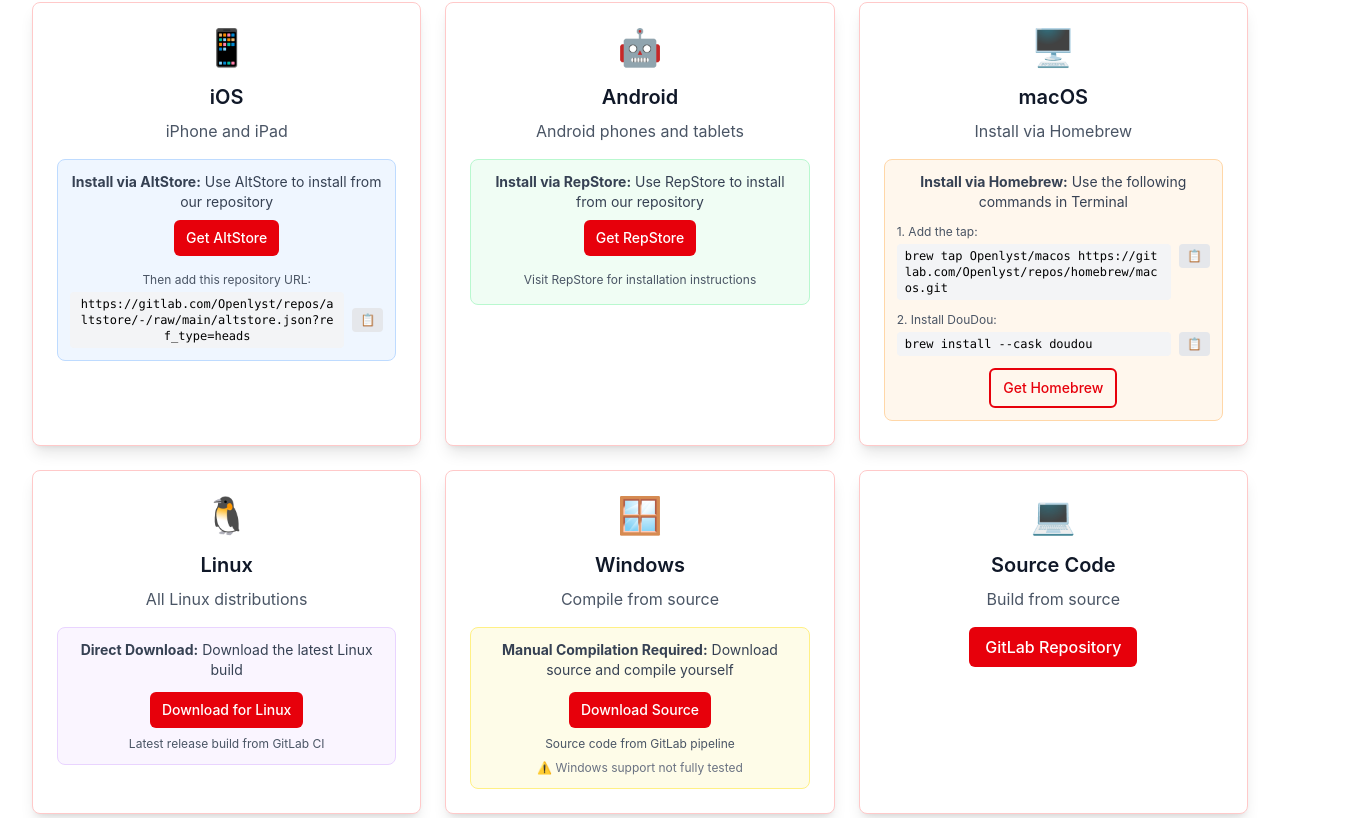
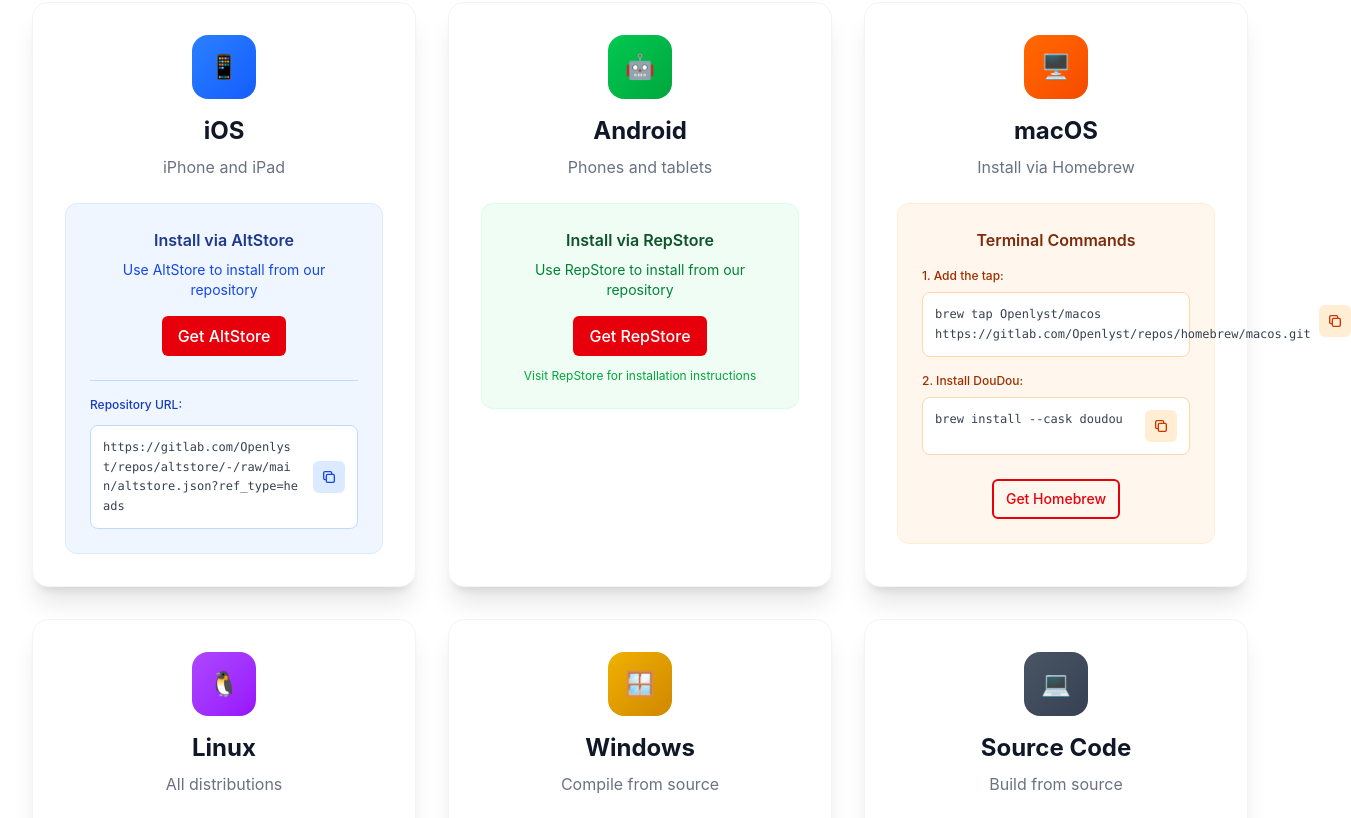
Before and after one commit to openlyst/openlyst, a SvelteKit app: page /apps/doudou in a window 1280 px wide. Shown: the part 1456-2274 px from the top of the page, 1351 px wide, since content can reach past the window. Built offline with nearby package versions, Linux system fonts and the light colour scheme.

Commit message:
Revamp download section styling and improve accessibility for iOS, Android, macOS, Linux, and Windows platforms

```diff
--- a/src/routes/apps/doudou/+page.svelte
+++ b/src/routes/apps/doudou/+page.svelte
@@ -143,28 +143,37 @@
   background="default"
 >
   {#snippet children()}
-    <div id="downloads" class="grid grid-cols-1 md:grid-cols-2 lg:grid-cols-3 gap-6">
+    <div id="downloads" class="grid grid-cols-1 md:grid-cols-2 xl:grid-cols-3 gap-8">
       <!-- iOS -->
-      <div class="bg-white rounded-lg shadow-lg p-6 border border-red-200 text-center">
-        <div class="text-4xl mb-4">📱</div>
-        <h3 class="text-xl font-semibold text-gray-900 mb-2">iOS</h3>
-        <p class="text-gray-600 mb-4">iPhone and iPad</p>
-        <div class="p-3 bg-blue-50 border border-blue-200 rounded-lg">
-          <p class="text-sm text-gray-700 mb-2">
-            <strong>Install via AltStore:</strong> Use AltStore to install from our repository
-          </p>
-          <div class="space-y-2">
-            <Button text="Get AltStore" href="https://altstore.io" variant="primary" size="sm" />
-            <div class="mt-2">
-              <p class="text-xs text-gray-600 mb-1">Then add this repository URL:</p>
-              <div class="flex items-center gap-2 justify-center">
-                <code class="bg-gray-100 px-2 py-1 rounded text-xs break-all">https://gitlab.com/Openlyst/repos/altstore/-/raw/main/altstore.json?ref_type=heads</code>
+      <div class="bg-white rounded-2xl shadow-xl p-8 border border-gray-100 hover:shadow-2xl transition-shadow duration-300">
+        <div class="text-center mb-6">
+          <div class="w-16 h-16 bg-gradient-to-br from-blue-500 to-blue-600 rounded-2xl flex items-center justify-center mx-auto mb-4">
+            <span class="text-2xl">📱</span>
+          </div>
+          <h3 class="text-2xl font-bold text-gray-900 mb-2">iOS</h3>
+          <p class="text-gray-500">iPhone and iPad</p>
+        </div>
+
+        <div class="bg-blue-50 rounded-xl p-6 border border-blue-100">
+          <div class="text-center mb-4">
+            <h4 class="font-semibold text-blue-900 mb-2">Install via AltStore</h4>
+            <p class="text-sm text-blue-700 mb-4">Use AltStore to install from our repository</p>
+            <Button text="Get AltStore" href="https://altstore.io" variant="primary" size="md" />
+          </div>
+
+          <div class="mt-6 pt-4 border-t border-blue-200">
+            <p class="text-xs font-medium text-blue-800 mb-3">Repository URL:</p>
+            <div class="bg-white rounded-lg p-3 border border-blue-200">
+              <div class="flex items-center gap-2">
+                <code class="text-xs text-gray-700 flex-1 break-all leading-relaxed">https://gitlab.com/Openlyst/repos/altstore/-/raw/main/altstore.json?ref_type=heads</code>
                 <button
                   onclick={() => navigator.clipboard.writeText('https://gitlab.com/Openlyst/repos/altstore/-/raw/main/altstore.json?ref_type=heads')}
-                  class="bg-gray-200 hover:bg-gray-300 px-2 py-1 rounded text-xs font-medium transition-colors"
+                  class="bg-blue-100 hover:bg-blue-200 text-blue-700 p-2 rounded-md transition-colors"
                   title="Copy URL"
                 >
-                  📋
+                  <svg class="w-4 h-4" fill="none" stroke="currentColor" viewBox="0 0 24 24">
+                    <path stroke-linecap="round" stroke-linejoin="round" stroke-width="2" d="M8 16H6a2 2 0 01-2-2V6a2 2 0 012-2h8a2 2 0 012 2v2m-6 12h8a2 2 0 002-2v-8a2 2 0 00-2-2h-8a2 2 0 00-2 2v8a2 2 0 002 2z" />
+                  </svg>
                 </button>
               </div>
             </div>
@@ -173,116 +182,150 @@
       </div>
 
       <!-- Android -->
-      <div class="bg-white rounded-lg shadow-lg p-6 border border-red-200 text-center">
-        <div class="text-4xl mb-4">🤖</div>
-        <h3 class="text-xl font-semibold text-gray-900 mb-2">Android</h3>
-        <p class="text-gray-600 mb-4">Android phones and tablets</p>
-        <div class="p-3 bg-green-50 border border-green-200 rounded-lg">
-          <p class="text-sm text-gray-700 mb-2">
-            <strong>Install via RepStore:</strong> Use RepStore to install from our repository
-          </p>
-          <div class="space-y-2">
-            <Button text="Get RepStore" href="https://gitlab.com/HttpAnimations/repstore" variant="primary" size="sm" />
-            <div class="mt-2">
-              <p class="text-xs text-gray-600 mb-1">Visit RepStore for installation instructions</p>
-            </div>
+      <div class="bg-white rounded-2xl shadow-xl p-8 border border-gray-100 hover:shadow-2xl transition-shadow duration-300">
+        <div class="text-center mb-6">
+          <div class="w-16 h-16 bg-gradient-to-br from-green-500 to-green-600 rounded-2xl flex items-center justify-center mx-auto mb-4">
+            <span class="text-2xl">🤖</span>
+          </div>
+          <h3 class="text-2xl font-bold text-gray-900 mb-2">Android</h3>
+          <p class="text-gray-500">Phones and tablets</p>
+        </div>
+
+        <div class="bg-green-50 rounded-xl p-6 border border-green-100">
+          <div class="text-center">
+            <h4 class="font-semibold text-green-900 mb-2">Install via RepStore</h4>
+            <p class="text-sm text-green-700 mb-4">Use RepStore to install from our repository</p>
+            <Button text="Get RepStore" href="https://gitlab.com/HttpAnimations/repstore" variant="primary" size="md" />
+            <p class="text-xs text-green-600 mt-3">Visit RepStore for installation instructions</p>
           </div>
         </div>
       </div>
 
       <!-- macOS -->
-      <div class="bg-white rounded-lg shadow-lg p-6 border border-red-200 text-center">
-        <div class="text-4xl mb-4">🖥️</div>
-        <h3 class="text-xl font-semibold text-gray-900 mb-2">macOS</h3>
-        <p class="text-gray-600 mb-4">Install via Homebrew</p>
-        <div class="p-3 bg-orange-50 border border-orange-200 rounded-lg">
-          <p class="text-sm text-gray-700 mb-3">
-            <strong>Install via Homebrew:</strong> Use the following commands in Terminal
-          </p>
-          <div class="space-y-3 text-left">
+      <div class="bg-white rounded-2xl shadow-xl p-8 border border-gray-100 hover:shadow-2xl transition-shadow duration-300">
+        <div class="text-center mb-6">
+          <div class="w-16 h-16 bg-gradient-to-br from-orange-500 to-orange-600 rounded-2xl flex items-center justify-center mx-auto mb-4">
+            <span class="text-2xl">🖥️</span>
+          </div>
+          <h3 class="text-2xl font-bold text-gray-900 mb-2">macOS</h3>
+          <p class="text-gray-500">Install via Homebrew</p>
+        </div>
+
+        <div class="bg-orange-50 rounded-xl p-6 border border-orange-100">
+          <h4 class="font-semibold text-orange-900 mb-4 text-center">Terminal Commands</h4>
+
+          <div class="space-y-4">
             <div>
-              <p class="text-xs text-gray-600 mb-1">1. Add the tap:</p>
-              <div class="flex items-start gap-2">
-                <code class="bg-gray-100 px-2 py-1 rounded text-xs flex-1 break-all">brew tap Openlyst/macos https://gitlab.com/Openlyst/repos/homebrew/macos.git</code>
-                <button
-                  onclick={() => navigator.clipboard.writeText('brew tap Openlyst/macos https://gitlab.com/Openlyst/repos/homebrew/macos.git')}
-                  class="bg-gray-200 hover:bg-gray-300 px-2 py-1 rounded text-xs font-medium transition-colors flex-shrink-0"
-                  title="Copy command"
-                >
-                  📋
-                </button>
+              <p class="text-xs font-medium text-orange-800 mb-2">1. Add the tap:</p>
+              <div class="bg-white rounded-lg p-3 border border-orange-200">
+                <div class="flex items-start gap-2">
+                  <code class="text-xs text-gray-700 flex-1 leading-relaxed">brew tap Openlyst/macos https://gitlab.com/Openlyst/repos/homebrew/macos.git</code>
+                  <button
+                    onclick={() => navigator.clipboard.writeText('brew tap Openlyst/macos https://gitlab.com/Openlyst/repos/homebrew/macos.git')}
+                    class="bg-orange-100 hover:bg-orange-200 text-orange-700 p-2 rounded-md transition-colors"
+                    title="Copy command"
+                  >
+                    <svg class="w-4 h-4" fill="none" stroke="currentColor" viewBox="0 0 24 24">
+                      <path stroke-linecap="round" stroke-linejoin="round" stroke-width="2" d="M8 16H6a2 2 0 01-2-2V6a2 2 0 012-2h8a2 2 0 012 2v2m-6 12h8a2 2 0 002-2v-8a2 2 0 00-2-2h-8a2 2 0 00-2 2v8a2 2 0 002 2z" />
+                    </svg>
+                  </button>
+                </div>
               </div>
             </div>
+
             <div>
-              <p class="text-xs text-gray-600 mb-1">2. Install DouDou:</p>
-              <div class="flex items-start gap-2">
-                <code class="bg-gray-100 px-2 py-1 rounded text-xs flex-1">brew install --cask doudou</code>
-                <button
-                  onclick={() => navigator.clipboard.writeText('brew install --cask doudou')}
-                  class="bg-gray-200 hover:bg-gray-300 px-2 py-1 rounded text-xs font-medium transition-colors flex-shrink-0"
-                  title="Copy command"
-                >
-                  📋
-                </button>
+              <p class="text-xs font-medium text-orange-800 mb-2">2. Install DouDou:</p>
+              <div class="bg-white rounded-lg p-3 border border-orange-200">
+                <div class="flex items-start gap-2">
+                  <code class="text-xs text-gray-700 flex-1 leading-relaxed">brew install --cask doudou</code>
+                  <button
+                    onclick={() => navigator.clipboard.writeText('brew install --cask doudou')}
+                    class="bg-orange-100 hover:bg-orange-200 text-orange-700 p-2 rounded-md transition-colors"
+                    title="Copy command"
+                  >
+                    <svg class="w-4 h-4" fill="none" stroke="currentColor" viewBox="0 0 24 24">
+                      <path stroke-linecap="round" stroke-linejoin="round" stroke-width="2" d="M8 16H6a2 2 0 01-2-2V6a2 2 0 012-2h8a2 2 0 012 2v2m-6 12h8a2 2 0 002-2v-8a2 2 0 00-2-2h-8a2 2 0 00-2 2v8a2 2 0 002 2z" />
+                    </svg>
+                  </button>
+                </div>
               </div>
             </div>
           </div>
-          <div class="mt-3 text-center">
+
+          <div class="mt-6 text-center">
             <Button text="Get Homebrew" href="https://brew.sh" variant="outline" size="sm" />
           </div>
         </div>
       </div>
 
       <!-- Linux -->
-      <div class="bg-white rounded-lg shadow-lg p-6 border border-red-200 text-center">
-        <div class="text-4xl mb-4">🐧</div>
-        <h3 class="text-xl font-semibold text-gray-900 mb-2">Linux</h3>
-        <p class="text-gray-600 mb-4">All Linux distributions</p>
-        <div class="p-3 bg-purple-50 border border-purple-200 rounded-lg">
-          <p class="text-sm text-gray-700 mb-3">
-            <strong>Direct Download:</strong> Download the latest Linux build
-          </p>
-          <div class="space-y-2">
+      <div class="bg-white rounded-2xl shadow-xl p-8 border border-gray-100 hover:shadow-2xl transition-shadow duration-300">
+        <div class="text-center mb-6">
+          <div class="w-16 h-16 bg-gradient-to-br from-purple-500 to-purple-600 rounded-2xl flex items-center justify-center mx-auto mb-4">
+            <span class="text-2xl">🐧</span>
+          </div>
+          <h3 class="text-2xl font-bold text-gray-900 mb-2">Linux</h3>
+          <p class="text-gray-500">All distributions</p>
+        </div>
+
+        <div class="bg-purple-50 rounded-xl p-6 border border-purple-100">
+          <div class="text-center">
+            <h4 class="font-semibold text-purple-900 mb-2">Direct Download</h4>
+            <p class="text-sm text-purple-700 mb-4">Latest build from GitLab CI</p>
             <Button
               text="Download for Linux"
               href="https://gitlab.com/Openlyst/doudou/-/jobs/artifacts/9801d626eb5dd23eb6cdc146adc5a2f78631817f/download?job=build_release_linux"
               variant="primary"
-              size="sm"
+              size="md"
             />
-            <p class="text-xs text-gray-600">Latest release build from GitLab CI</p>
+            <p class="text-xs text-purple-600 mt-3">Latest release build from GitLab CI</p>
           </div>
         </div>
       </div>
 
       <!-- Windows -->
-      <div class="bg-white rounded-lg shadow-lg p-6 border border-red-200 text-center">
-        <div class="text-4xl mb-4">🪟</div>
-        <h3 class="text-xl font-semibold text-gray-900 mb-2">Windows</h3>
-        <p class="text-gray-600 mb-4">Compile from source</p>
-        <div class="p-3 bg-yellow-50 border border-yellow-200 rounded-lg">
-          <p class="text-sm text-gray-700 mb-3">
-            <strong>Manual Compilation Required:</strong> Download source and compile yourself
-          </p>
-          <div class="space-y-2">
+      <div class="bg-white rounded-2xl shadow-xl p-8 border border-gray-100 hover:shadow-2xl transition-shadow duration-300">
+        <div class="text-center mb-6">
+          <div class="w-16 h-16 bg-gradient-to-br from-yellow-500 to-yellow-600 rounded-2xl flex items-center justify-center mx-auto mb-4">
+            <span class="text-2xl">🪟</span>
+          </div>
+          <h3 class="text-2xl font-bold text-gray-900 mb-2">Windows</h3>
+          <p class="text-gray-500">Compile from source</p>
+        </div>
+
+        <div class="bg-yellow-50 rounded-xl p-6 border border-yellow-100">
+          <div class="text-center">
+            <h4 class="font-semibold text-yellow-900 mb-2">Manual Compilation</h4>
+            <p class="text-sm text-yellow-700 mb-4">Download source and compile yourself</p>
             <Button
               text="Download Source"
               href="https://gitlab.com/Openlyst/doudou/-/archive/pipeline-2070928152/doudou-pipeline-2070928152.tar.gz"
               variant="primary"
-              size="sm"
+              size="md"
             />
-            <p class="text-xs text-gray-600">Source code from GitLab pipeline</p>
-            <p class="text-xs text-gray-500 mt-2">⚠️ Windows support not fully tested</p>
+            <div class="mt-4 p-3 bg-yellow-100 rounded-lg">
+              <p class="text-xs text-yellow-800">⚠️ Windows support not fully tested</p>
+            </div>
           </div>
         </div>
       </div>
 
       <!-- Source Code -->
-      <div class="bg-white rounded-lg shadow-lg p-6 border border-red-200 text-center">
-        <div class="text-4xl mb-4">💻</div>
-        <h3 class="text-xl font-semibold text-gray-900 mb-2">Source Code</h3>
-        <p class="text-gray-600 mb-4">Build from source</p>
-        <div class="space-y-2">
-          <Button text="GitLab Repository" href="https://gitlab.com/Openlyst/doudou" variant="primary" />
+      <div class="bg-white rounded-2xl shadow-xl p-8 border border-gray-100 hover:shadow-2xl transition-shadow duration-300">
+        <div class="text-center mb-6">
+          <div class="w-16 h-16 bg-gradient-to-br from-gray-600 to-gray-700 rounded-2xl flex items-center justify-center mx-auto mb-4">
+            <span class="text-2xl">💻</span>
+          </div>
+          <h3 class="text-2xl font-bold text-gray-900 mb-2">Source Code</h3>
+          <p class="text-gray-500">Build from source</p>
+        </div>
+
+        <div class="bg-gray-50 rounded-xl p-6 border border-gray-100">
+          <div class="text-center">
+            <h4 class="font-semibold text-gray-900 mb-2">GitLab Repository</h4>
+            <p class="text-sm text-gray-700 mb-4">Access the complete source code</p>
+            <Button text="View Repository" href="https://gitlab.com/Openlyst/doudou" variant="primary" size="md" />
+          </div>
         </div>
       </div>
     </div>
```
